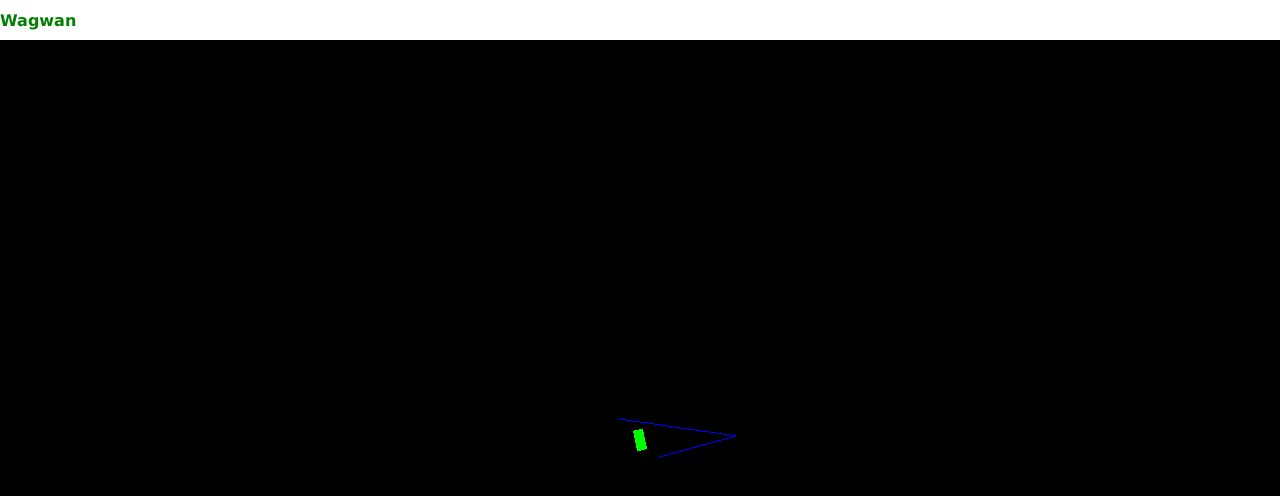
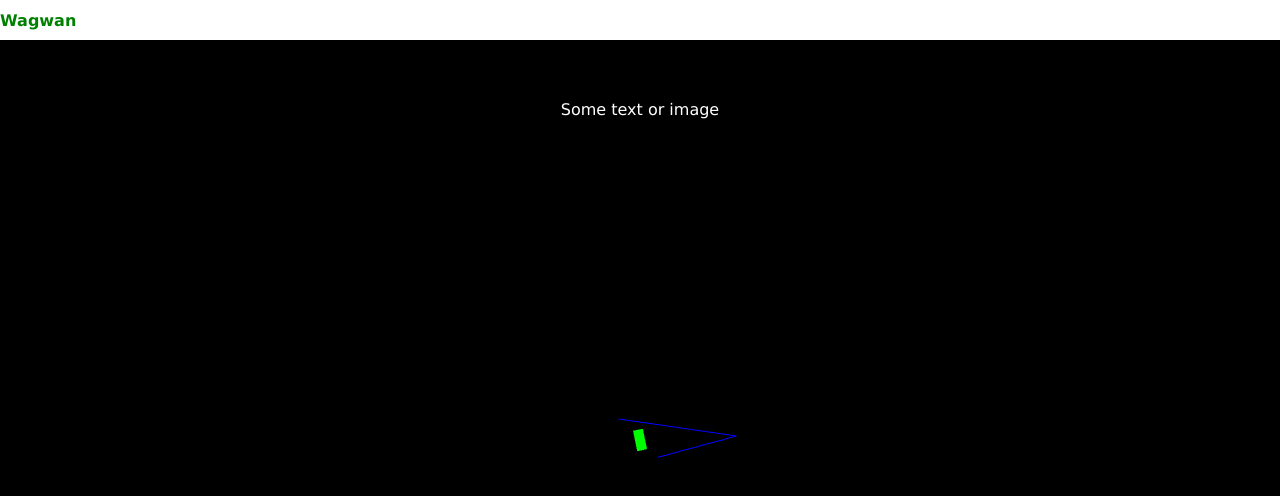
Before and after one commit to WhicheverCub05/News-Globe, a website built with Vite: page index.html in a window 1280 px wide. Built offline with nearby package versions, Linux system fonts and the light colour scheme.

```diff
--- a/index.html
+++ b/index.html
@@ -7,6 +7,7 @@
 		<style>
 			body { margin: 0; }
 		</style>
+		<!--Used for serve (npx serve .)-->
 		<script type="importmap">
 			{
 			  "imports": {
@@ -18,6 +19,7 @@
 	</head>
 	<body>
 		<h1> Wagwan </h1>
+		<div id="info_test"> Some text or image </div>
 		<script type="module" src="/main.js"></script>
 	</body>
 </html>
--- a/main.js
+++ b/main.js
@@ -1,18 +1,23 @@
 import * as THREE from 'three';
+import { GUI } from 'dat.gui';
+//import { GLTFLoader } from 'three/addons/loaders/GLTFLoader.js';
 
 // camera and scene
 const scene = new THREE.Scene();
-const camera = new THREE.PerspectiveCamera( 75, window.innerWidth / window.innerHeight, 0.1, 1000 );
-camera.position.z = 5;
-
-const lineCamera = new THREE.PerspectiveCamera(45, window.innerWidth / window.innerHeight, 1, 500);
-lineCamera.position.set( 0, 0, 100 );
-lineCamera.lookAt( 0, 0, 0 );
+const camera = new THREE.PerspectiveCamera(45, window.innerWidth / window.innerHeight, 1, 500);
+camera.position.set( 0, 0, 100 );
+camera.lookAt( 0, 0, 0 );
 
 // renderer
-const renderer = new THREE.WebGLRenderer();
+const renderer = new THREE.WebGLRenderer({antialias: true});
+renderer.setPixelRatio( window.devicePixelRatio );
 renderer.setSize( window.innerWidth, window.innerHeight );
+renderer.shadowMap.enabled = true;
 document.body.appendChild( renderer.domElement );
+//window.addEventListener( 'resize', onWindowResize );
+
+//controlls
+//const controls = new OrbitControls(camera, renderer.domElement)
 
 // cube params
 const cubeGeometry = new THREE.BoxGeometry( 2, 1, 1 );
@@ -31,13 +36,36 @@
 const line = new THREE.Line(lineGeometry, lineMaterial);
 scene.add( line );
 
+// bool properties of cube and line
+const cubeSpin = true;
+const lineSpin = true;
 
+/*
+
+// adding hemi light
+const hemiLight = new THREE.HemisphereLight( 0xffffff, 0x8d8d8d, 3 );
+hemiLight.position.set( 0, 5, 0 );
+scene.add( hemiLight );
+
+// adding spotlight
+const dirLight = new THREE.DirectionalLight( 0xffffff, 3 );
+dirLight.position.set( - 3, 10, - 10 );
+dirLight.castShadow = true;
+dirLight.shadow.camera.top = 2;
+dirLight.shadow.camera.bottom = - 2;
+dirLight.shadow.camera.left = - 2;
+dirLight.shadow.camera.right = 2;
+dirLight.shadow.camera.near = 0.1;
+dirLight.shadow.camera.far = 40;
+scene.add( dirLight );
+
+*/
 
 function animateCube() {
 	requestAnimationFrame( animateCube );
     cube.rotation.x += 0.01;
     cube.rotation.y += 0.01;
-	renderer.render( scene, lineCamera ); // was just camera
+	renderer.render( scene, camera ); // was just camera
 }
 
 
@@ -45,9 +73,42 @@
     requestAnimationFrame( animateLine );
     line.rotation.z += 0.01;
     line.rotation.x += 0.01;
-    renderer.render( scene, lineCamera )
+    renderer.render( scene, camera )
 }
 
-renderer.render(scene, lineCamera)
+
+function showNews() {
+    const newsPanel = new GUI(); // {width:300}
+    const newsFolder = newsPanel.addFolder('Headlines')
+    const settingsFolder = newsPanel.addFolder('Settings')
+
+    var settings = {
+        night_mode: false,
+        auto_spin: true,
+    };
+
+    newsFolder.add(settings, night_mode);
+    settingsFolder.add(settings, auto_spin);
+
+    newsFolder.open();
+    settingsFolder.open();
+}
+
+
+function toggleNightGlobe() {
+    // render nightglobe
+    // maybe change state of function
+    // like addglobe (night or day or whatever)
+}
+
+
+function toggleAutoSpin() {
+    // change state of spin or animation
+}
+
+
+
+renderer.render(scene, camera)
 animateCube();
 animateLine();
+//showNews();
--- a/package.json
+++ b/package.json
@@ -3,6 +3,9 @@
     "three": "^0.160.0"
   },
   "devDependencies": {
+    "type": "module",
+    "@types/dat.gui": "^0.7.12",
+    "dat.gui": "^0.7.9",
     "vite": "^5.0.10"
   }
 }
--- a/style.css
+++ b/style.css
@@ -4,3 +4,15 @@
     font: oblique;
     font-family: Verdana, Geneva, Tahoma, sans-serif;
 }
+
+#info_test {
+    position:absolute;
+    top:100px;
+    width:100%;
+    text-align: center;
+    z-index: 100;
+    display: block;
+    font-family: Verdana, Geneva, Tahoma, sans-serif;
+    color: white;
+    font-style: bold;
+}
```
Also changed, not shown: 2 other files.
